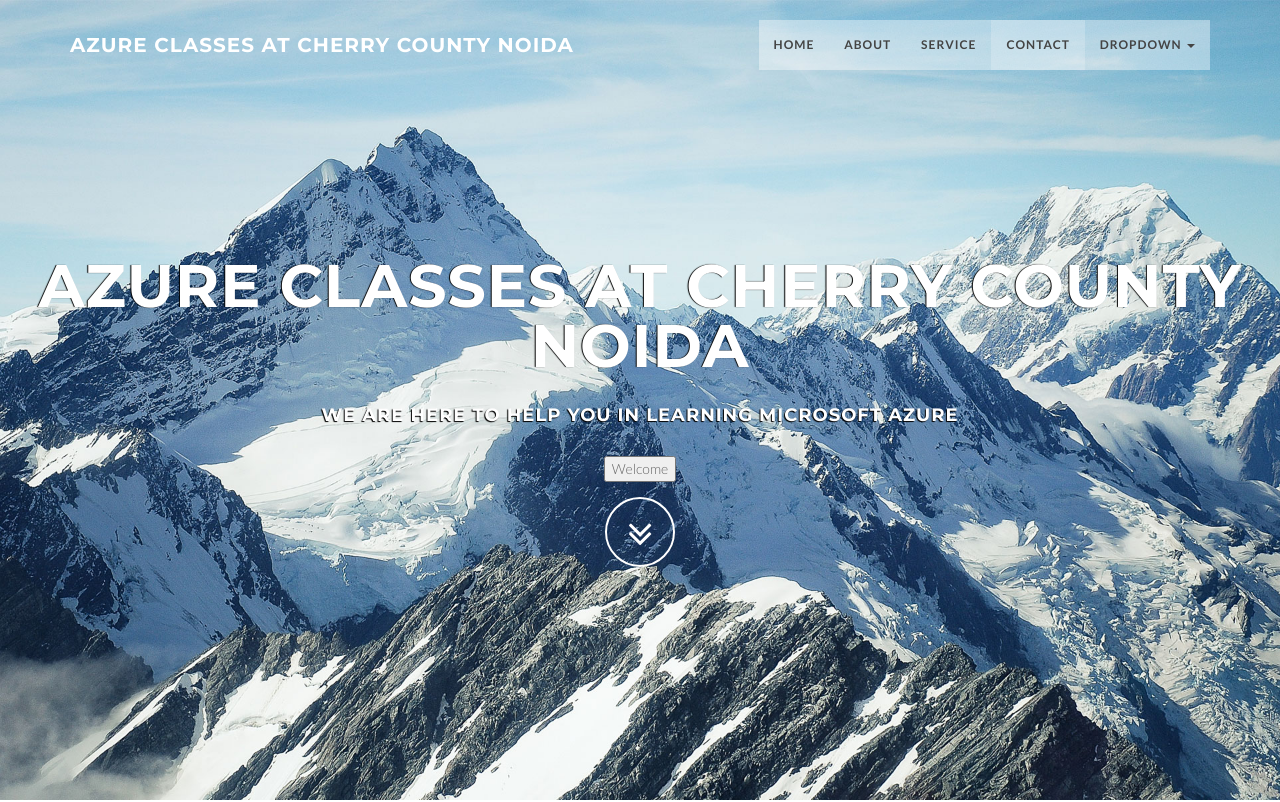
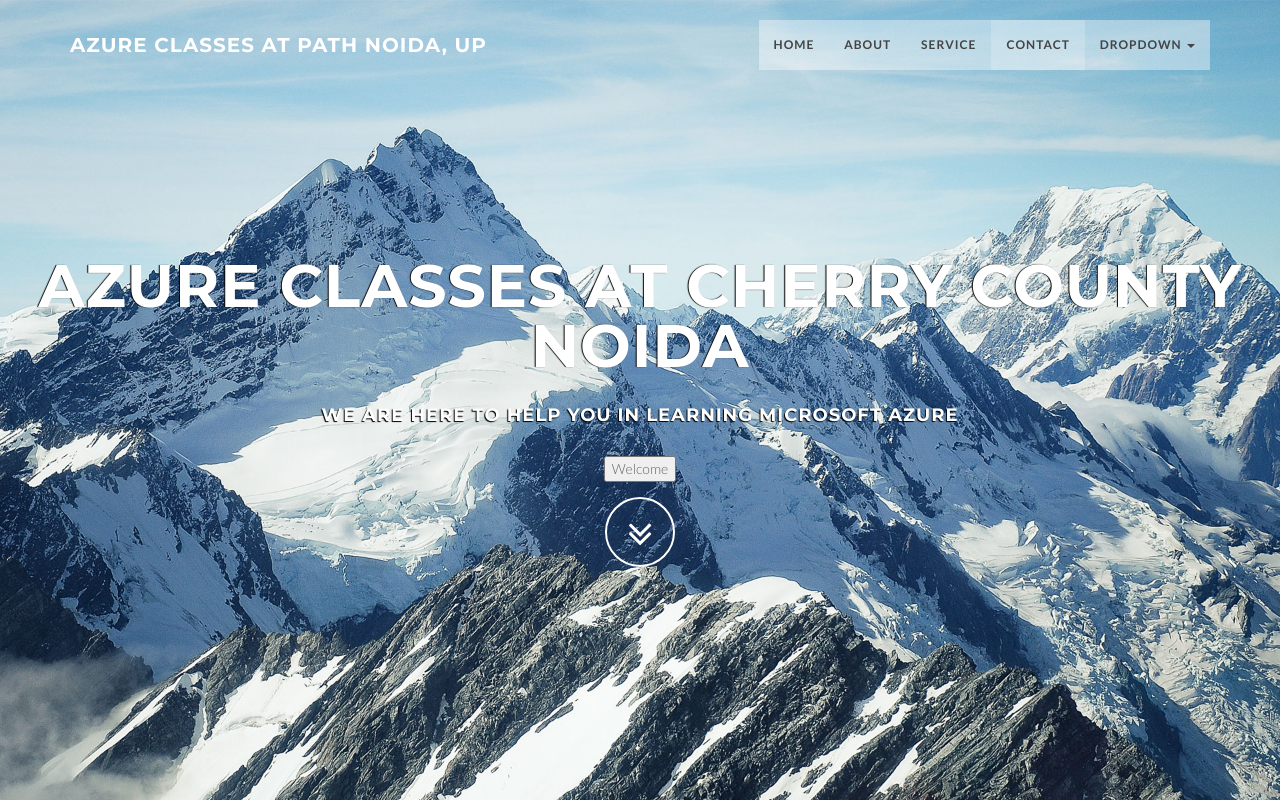
Before and after one commit to ShailenderSPath/WebAppNoida, a plain HTML site: page index.html in a window 1280 px wide. Shown: the top 802 px of the page. Drawn offline with Linux system fonts and the light colour scheme.

Commit message:
Location Update
Location Update

```diff
--- a/index.html
+++ b/index.html
@@ -43,7 +43,7 @@
                     <i class="fa fa-bars"></i>
                 </button>
         <a class="navbar-brand" href="index.html">
-          <h1> Azure Classes at Cherry County Noida </h1>
+          <h1> Azure Classes at Path Noida, UP </h1>
         </a>
       </div>
 
```
